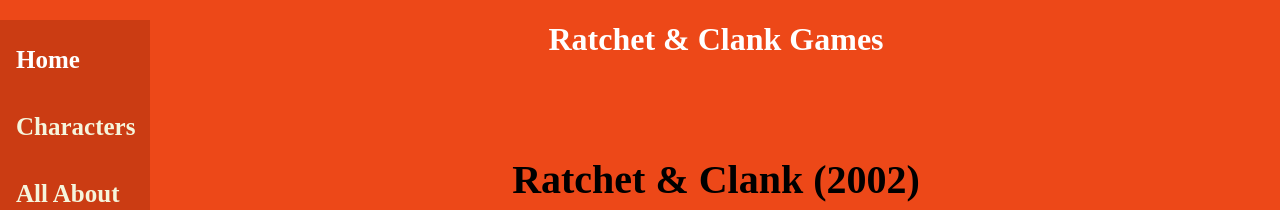
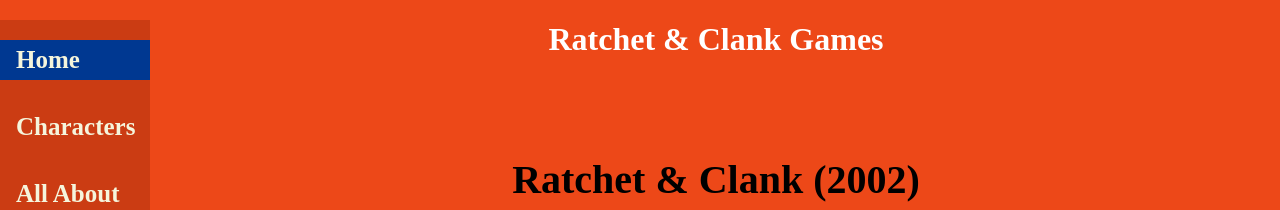
Before and after one commit to JaySquared717/Ratchet-Clank-All-4-One, a plain HTML site: page Website/RAC-games.html in a window 1280 px wide. In both pictures the pointer is over the link "Home". Shown: the top 210 px of the page. Drawn offline with Linux system fonts and the light colour scheme.

Commit message:
In class update 3/14
I updated the spacing on the games page and added a background color as mouse hovers over page link

```diff
--- a/Website/CSS/main.css
+++ b/Website/CSS/main.css
@@ -30,12 +30,11 @@ body {
 
 /* Change the color of links on hover */
 .sidenav a:hover {
-  color: white;
+  background-color: #003891;
 }
 
 /* Add a background color on active links */
 .sidenav a.active {
-  background-color: #4CAF50;
   color: white;
 }
 
```
Also changed, not shown: Website/RAC-games.html (+22 -0 lines).
